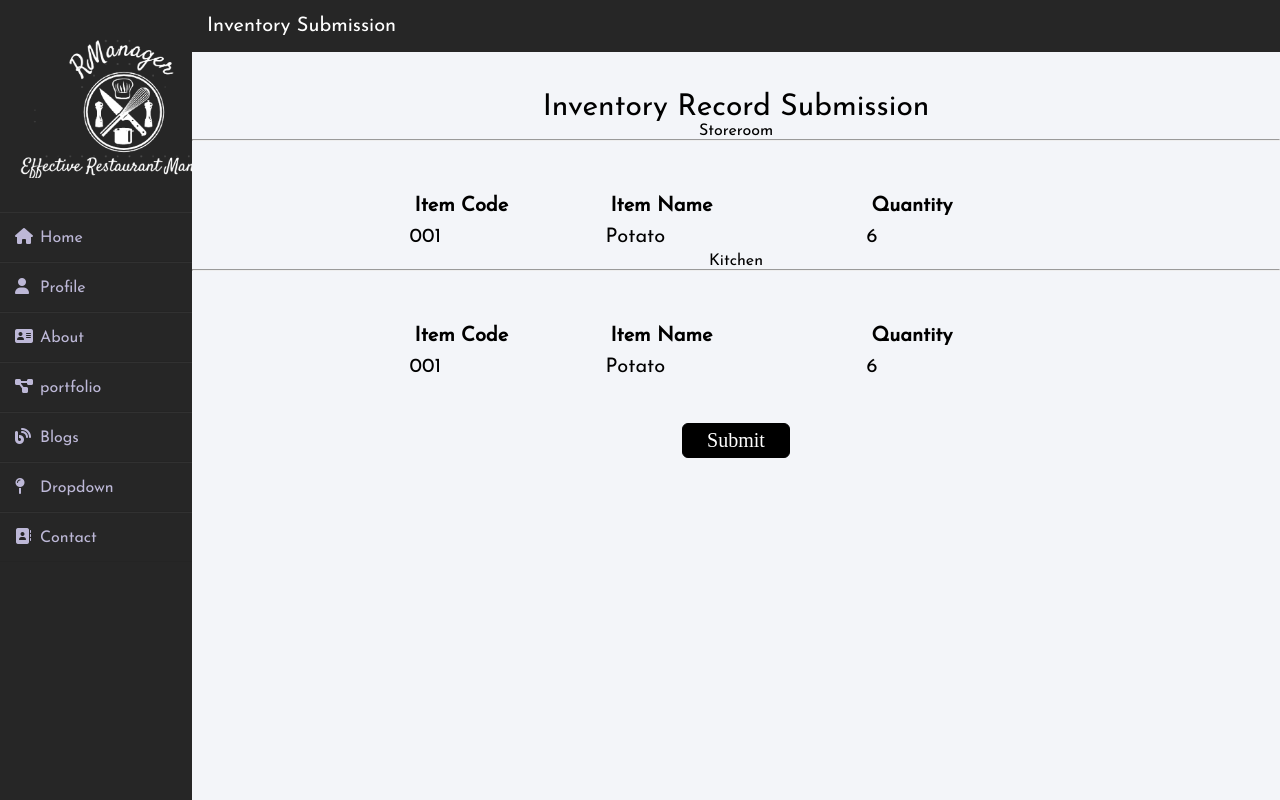
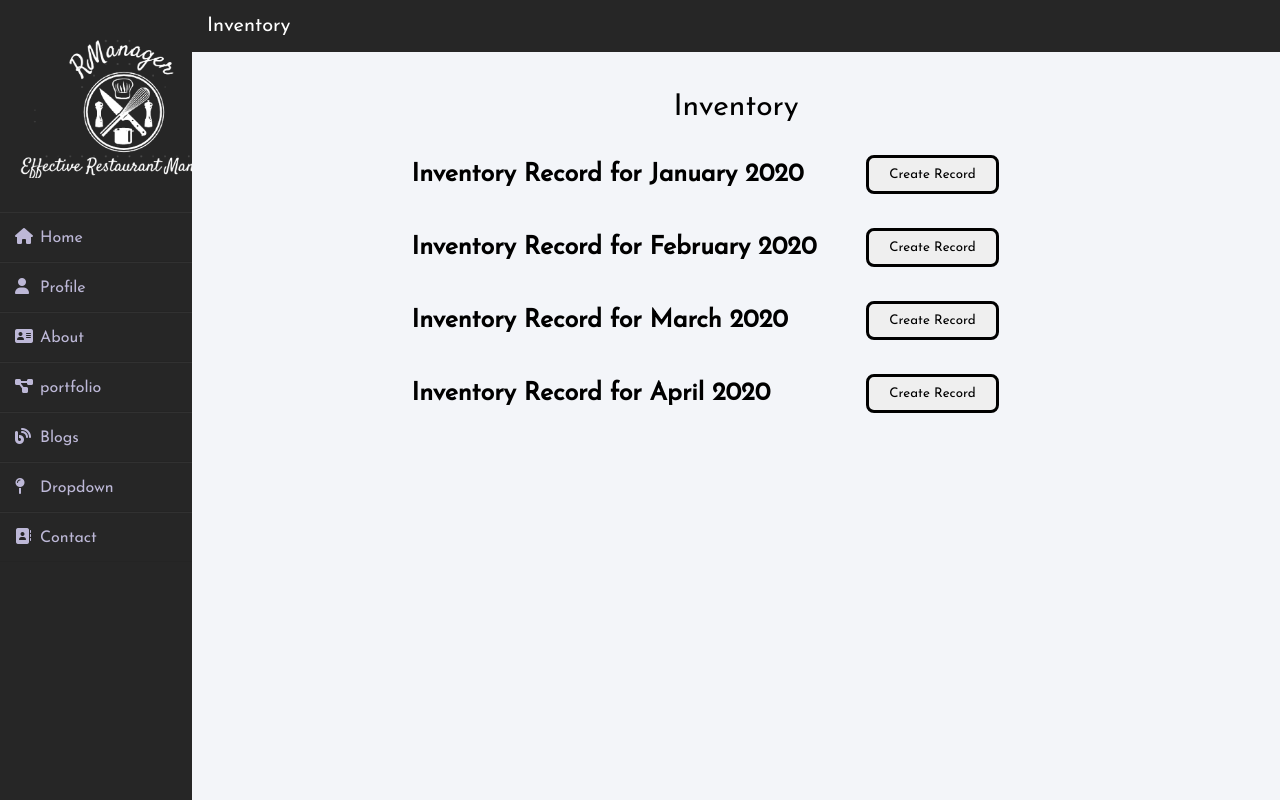
Before and after one commit to NelsonGan/rmanager, a PHP site: page /inventorymainpage.php in a window 1280 px wide. Run offline with PHP 8.4, Linux system fonts and the light colour scheme; some libraries are stand-ins or nearby versions.

Commit message:
Added inventory main page

```diff
--- a/inventorymainpage.php
+++ b/inventorymainpage.php
@@ -2,7 +2,7 @@
 <head>
     <title>Confirm</title>
     <link href="stylesheets/default.css" rel="stylesheet" type="text/css">
-    <link href="stylesheets/inventory.css" rel="stylesheet" type="text/css">
+    <link href="stylesheets/inventorymainpage.css" rel="stylesheet" type="text/css">
 </head>
 
 <body>
@@ -10,49 +10,39 @@
 
     <div class="mainbody">
         <div class="topbar">
-            <span>Inventory Submission</span>
+            <span>Inventory</span>
         </div>
 
         <center>
-            <p style="margin-top: 40px; font-size: 30px;">Inventory Record Submission</p>
+            <p style="margin-top: 40px; font-size: 30px;">Inventory</p>
 
-            <div>
-                <p class="locationtitle">Storeroom</p>
-                <hr class="line">
-                <table class="itemtable">
-                    <tr>
-                        <th style="width: 30%;">Item Code</th>
-                        <th style="width: 40%;">Item Name</th>
-                        <th style="width: 40%;">Quantity</th>
-                    </tr>
+            <table class="daytable">
+                <tr>
+                    <td style="width: 70%;">Inventory Record for January 2020</td>
+                    <td style="width: 30%;"><button type='button' class="createbtn">Create Record</button></td>
+                </tr>
+            </table>
 
-                    <tr>
-                        <td>001</td>
-                        <td>Potato</td>
-                        <td>6</td>
-                    </tr>
-                </table>
-            </div>
+            <table class="daytable">
+                <tr>
+                    <td style="width: 70%;">Inventory Record for February 2020</td>
+                    <td style="width: 30%;"><button type='button' class="createbtn">Create Record</button></td>
+                </tr>
+            </table>
 
-            <div>
-                <p class="locationtitle">Kitchen</p>
-                <hr class="line">
-                <table class="itemtable">
-                    <tr>
-                        <th style="width: 30%;">Item Code</th>
-                        <th style="width: 40%;">Item Name</th>
-                        <th style="width: 40%;">Quantity</th>
-                    </tr>
+            <table class="daytable">
+                <tr>
+                    <td style="width: 70%;">Inventory Record for March 2020</td>
+                    <td style="width: 30%;"><button type='button' class="createbtn">Create Record</button></td>
+                </tr>
+            </table>
 
-                    <tr>
-                        <td>001</td>
-                        <td>Potato</td>
-                        <td>6</td>
-                    </tr>
-                </table>
-            </div>
-
-            <input type="Submit" value="Submit" class="btn" id="submitrecord">
+            <table class="daytable">
+                <tr>
+                    <td style="width: 70%;">Inventory Record for April 2020</td>
+                    <td style="width: 30%;"><button type='button' class="createbtn">Create Record</button></td>
+                </tr>
+            </table>
         </center>
 
     </div>
--- /dev/null
+++ b/stylesheets/inventorymainpage.css
@@ -0,0 +1,14 @@
+.daytable{
+    text-align: left;
+    width: 60%;
+    margin-top: 30px;
+    font-size: 25px;
+    vertical-align: middle;
+    font-weight: bold;
+}
+
+.createbtn{
+    padding: 10px 20px;
+    border: 3px solid black;
+    border-radius: 8px;
+}
```
